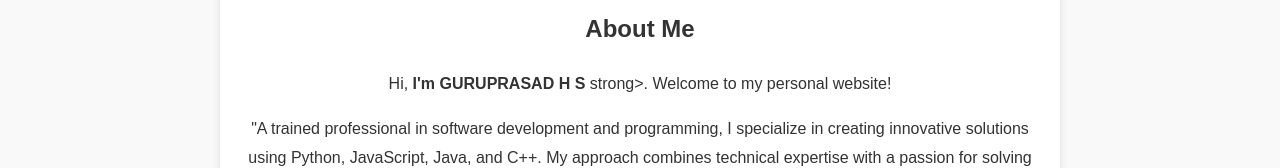
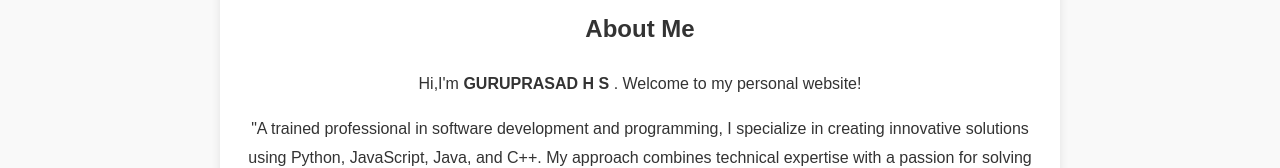
Before and after one commit to Guru123-prasad/resume_website12, a plain HTML site: page index.html in a window 1280 px wide. Shown: the part 202-370 px from the top of the page. Drawn offline with Linux system fonts and the light colour scheme.

Commit message:
Update index.html

```diff
--- a/index.html
+++ b/index.html
@@ -17,7 +17,7 @@
     </header>
     <main class="bio-main">
         <h2>About Me</h2>
-        <p>Hi,<strong> I'm GURUPRASAD H S </strong>strong>. Welcome to my personal website!</p>
+        <p>Hi,I'm <strong> GURUPRASAD H S </strong>. Welcome to my personal website!</p>
         <p>"A trained professional in software development and programming, I specialize in creating innovative solutions using Python, JavaScript, Java, and C++. My approach combines technical expertise with a passion for solving complex challenges, always striving for excellence and efficiency."</p>
     </main>
     <footer style="position: fixed;">
```
